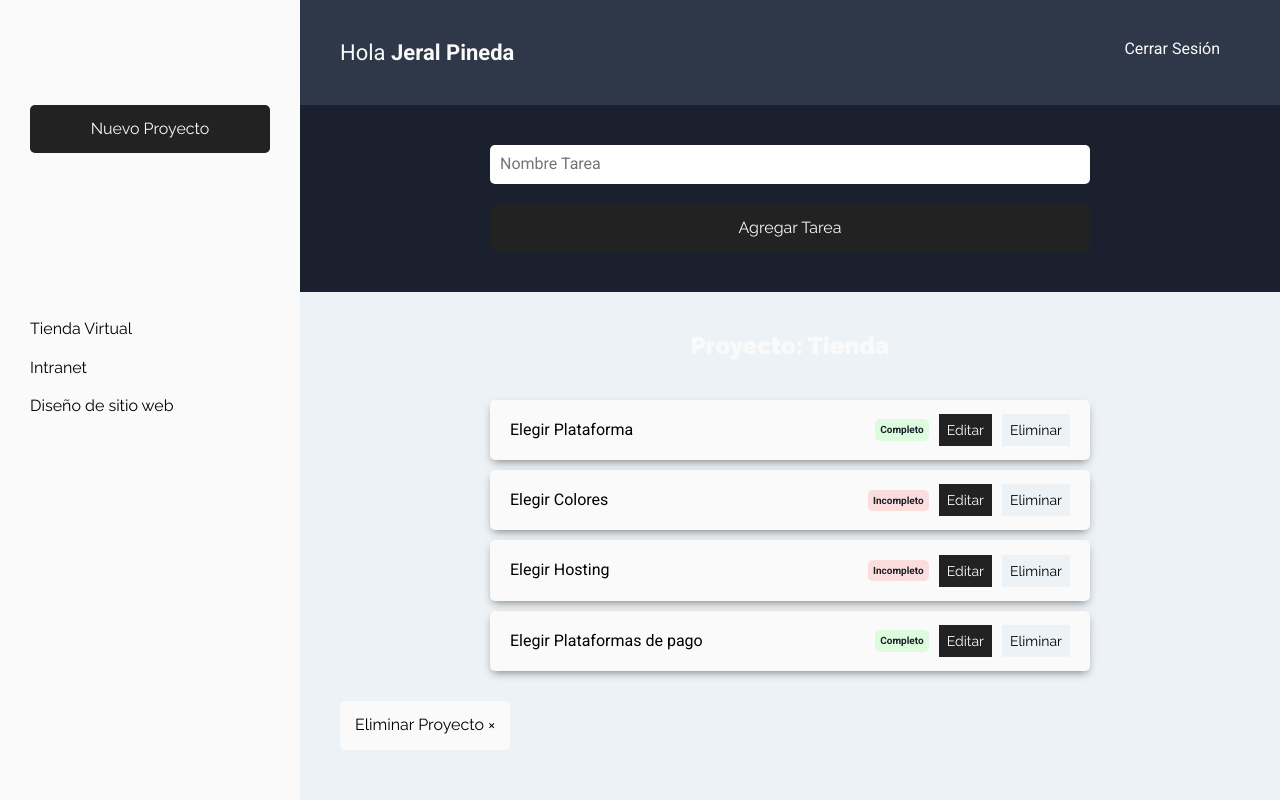
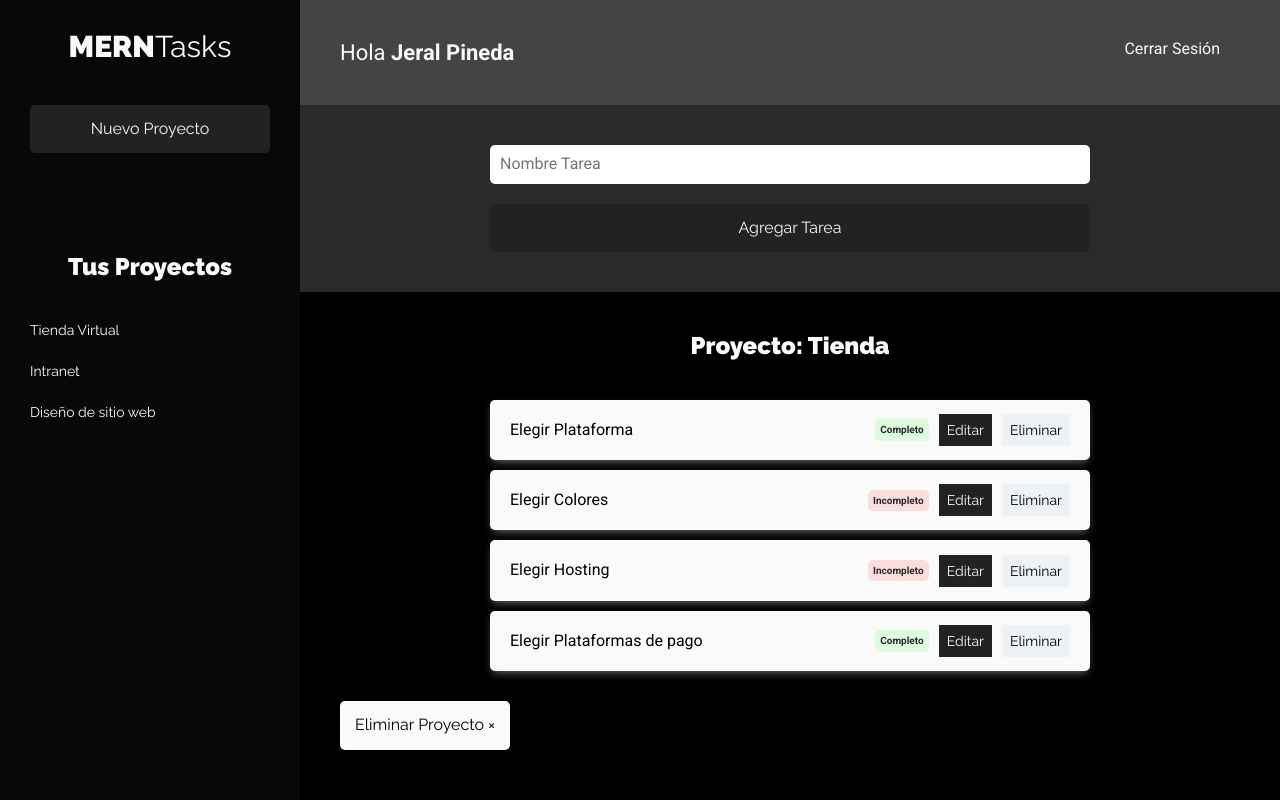
Before and after one commit to JeralPineda/react-MERN-Task, a React (Create React App) app: page /proyectos in a window 1280 px wide. Built offline with nearby package versions, Linux system fonts and the light colour scheme.

Commit message:
Actualizando estilos del sidebar y proyectos

```diff
--- a/src/index.css
+++ b/src/index.css
@@ -1,9 +1,10 @@
 :root {
    --blanco: #fafafa;
+   --blanco2: #ddd;
    --blanco4: #ccc;
    --gris1: #edf2f6;
-   --gris2: #2f3848;
-   --gris3: #1a202d;
+   --gris2: #444;
+   --gris3: #2a2a2a;
    --negro: #000000;
    --negro2: #111;
    --negro3: #222;
@@ -25,7 +26,7 @@ html {
 }
 body {
    min-height: 100%;
-   background-color: var(--gris1);
+   background-color: var(--negro);
    font-size: 16px;
    font-size: 1.6rem;
    font-family: var(--textFont);
@@ -156,7 +157,7 @@ a {
    }
 
    aside {
-      background-color: var(--blanco);
+      background-color: var(--negro5);
       flex: 0 0 300px;
    }
    .seccion-principal {
@@ -178,6 +179,7 @@ a {
 /* BARRA LATERAL */
 aside {
    padding: 3rem;
+   background-color: var(--negro5);
 }
 
 .formulario-nuevo-proyecto {
@@ -185,23 +187,34 @@ aside {
 }
 .formulario-nuevo-proyecto .input-text {
    border-bottom: 1px solid var(--gris2);
-   border-radius: 0;
-   background-color: var(--gris1);
+   border-radius: 0.5rem;
+   color: var(--blanco);
+   background-color: var(--negro);
 }
-.formulario-nuevo-proyecto .input-text::placeholder {
-   color: var(--gris2);
+
+.formulario-nuevo-proyecto .input-text:focus {
+   outline: none !important;
+   border: 1px solid var(--gris2);
 }
+
+/* .formulario-nuevo-proyecto .input-text::placeholder {
+   color: var(--blanco);
+} */
 .proyectos {
    margin-top: 10rem;
 }
 .listado-proyectos li {
    margin-bottom: 2rem;
 }
-.listado-proyectos li a {
+.listado-proyectos li button {
    font-size: 1.4rem;
-   color: var(--gris2);
+   color: var(--blanco);
    line-height: 1.5;
    font-weight: 300;
+   transition: color 0.2s ease-in-out;
+}
+.listado-proyectos li button:hover {
+   color: var(--blanco4);
 }
 .app-header {
    display: flex;
```
